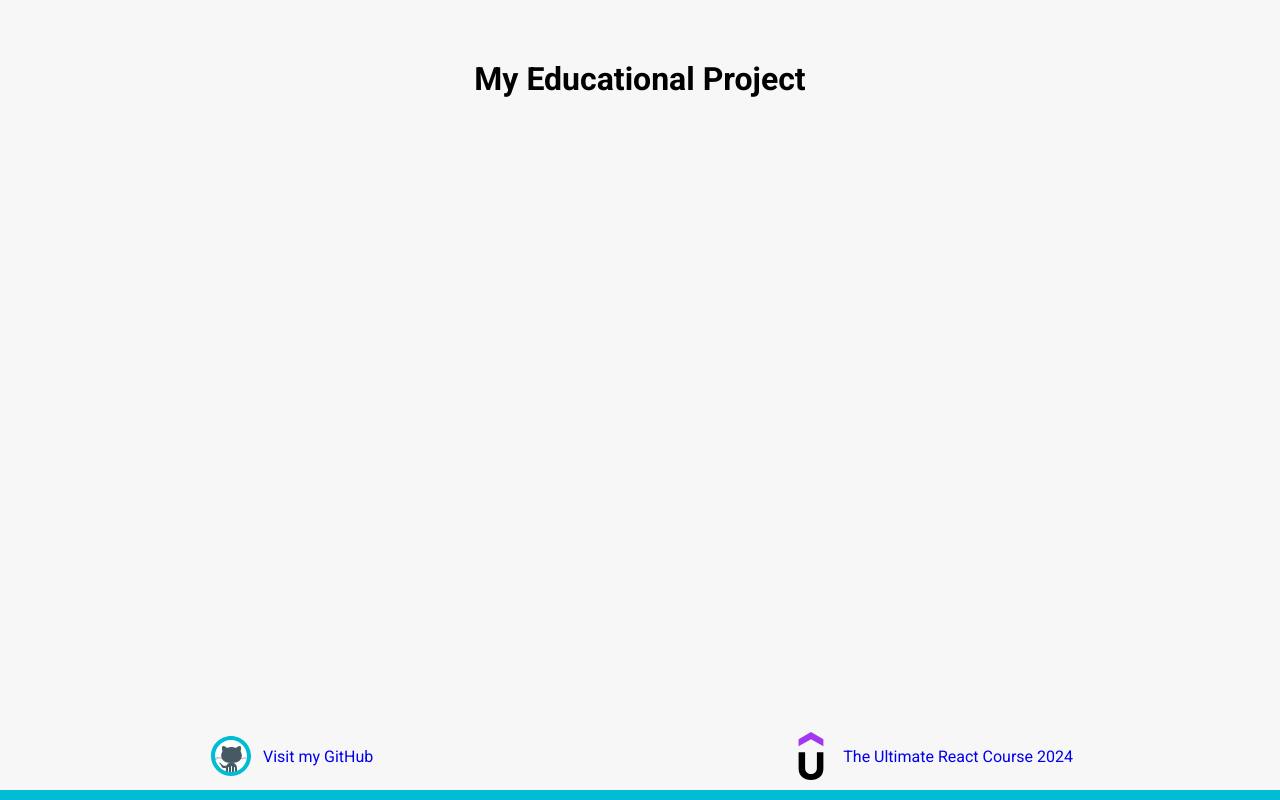
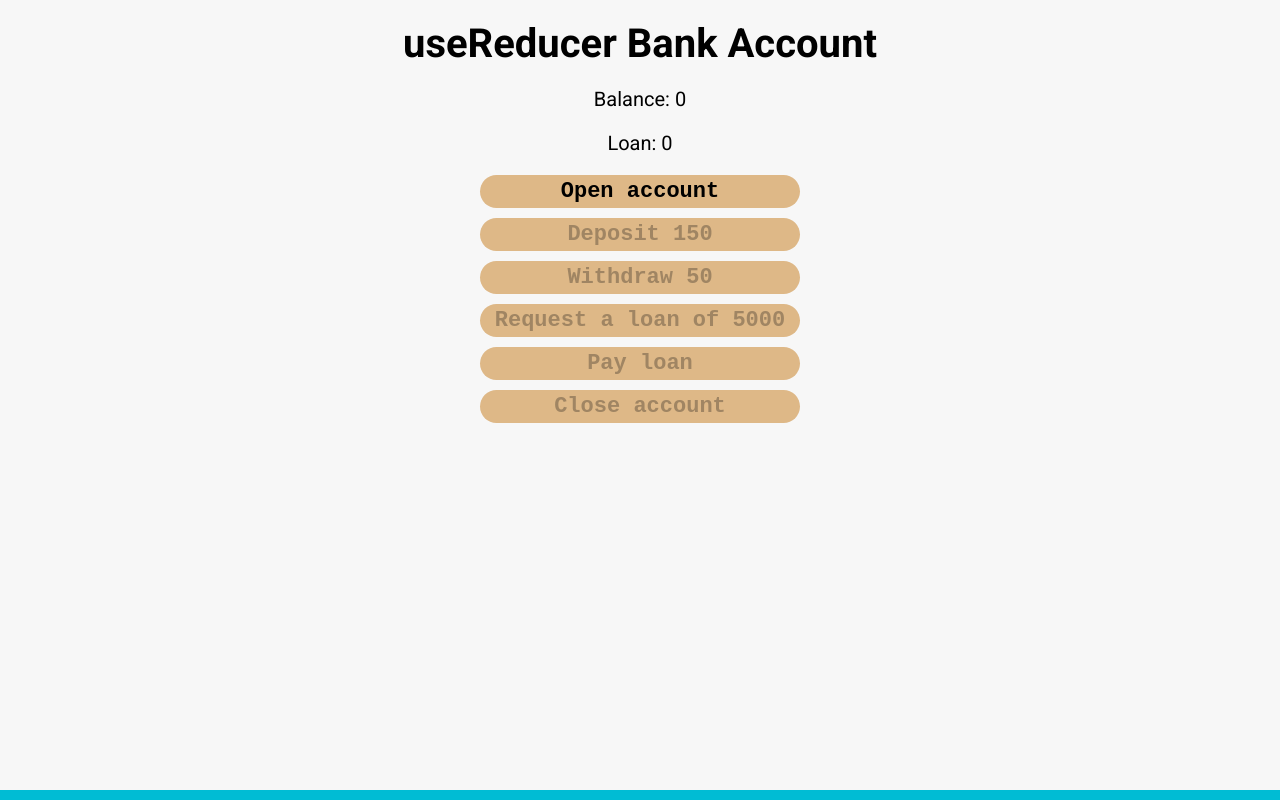
Before and after one commit to VitalyRK/2024-Jonas-ReactCourse, a React (Vite) app: page / in a window 1280 px wide. Built offline with nearby package versions, Linux system fonts and the light colour scheme.

Commit message:
feat: complete (Wed, Jan 31, 2024  6:52:58 PM)

```diff
--- a/src/App.tsx
+++ b/src/App.tsx
@@ -1,13 +1,81 @@
-import About from './components/About/About';
+import { useReducer } from 'react';
+import Info from './components/Info';
+import Main from './components/Main';
+import './global.css';
+import Control from './components/Control';
 
-import './global.css';
+interface IState {
+  balance: number;
+  loan: number;
+  isOpenAccount: boolean;
+  isTakeLoan: boolean;
+}
+
+const initialState: IState = {
+  balance: 0,
+  loan: 0,
+  isOpenAccount: false,
+  isTakeLoan: false,
+};
+
+export type Action = {
+  type: string;
+};
+
+function reducer(state: IState, action: Action): IState {
+  switch (action.type) {
+    case 'open':
+      if (state.isOpenAccount) return state;
+      return {
+        ...state,
+        balance: 500,
+        isOpenAccount: true,
+      };
+    case 'deposit':
+      return {
+        ...state,
+        balance: state.balance + 150,
+      };
+    case 'withdraw':
+      return {
+        ...state,
+        balance: state.balance - 50,
+      };
+    case 'requestLoan':
+      if (state.isTakeLoan) return state;
+      return {
+        ...state,
+        balance: state.balance + 5000,
+        loan: 5000,
+        isTakeLoan: true,
+      };
+    case 'payLoan':
+      if (!state.isTakeLoan) return state;
+      return {
+        ...state,
+        balance: state.balance - 5000,
+        loan: 0,
+        isTakeLoan: false,
+      };
+    case 'close':
+      if (state.balance === 0 && state.loan === 0) return initialState;
+      return state;
+    default:
+      throw new Error('Incorrect action type');
+  }
+}
 
 function App() {
+  const [{ balance, loan, isOpenAccount }, dispatch] = useReducer(
+    reducer,
+    initialState
+  );
+
   return (
-    <>
-      <h1>My Educational Project</h1>
-      <About />
-    </>
+    <Main>
+      <Info balance={balance} loan={loan} />
+      <Control dispatch={dispatch} isOpenAccount={isOpenAccount} />
+    </Main>
   );
 }
 
--- a/src/components/About/About.tsx
+++ /dev/null
@@ -1,43 +0,0 @@
-import ToolTip from '../ToolTip/ToolTip';
-import styles from './index.module.css';
-
-const About = () => {
-  return (
-    <section className={styles.about}>
-      <a
-        href="https://github.com/VitalyRK"
-        target="_blank"
-        className={styles.about__link}
-        rel="noreferrer"
-      >
-        <img
-          className={styles.img__github}
-          src="/github.svg"
-          loading="lazy"
-          decoding="async"
-          alt="GitHub icon"
-        />
-        <span>Visit my GitHub</span>
-      </a>
-      <a
-        href="https://www.udemy.com/course/the-ultimate-react-course/"
-        target="_blank"
-        className={styles.about__link}
-        rel="noreferrer"
-      >
-        <img
-          className={styles.img__github}
-          src="/udemy.svg"
-          loading="lazy"
-          decoding="async"
-          alt="Udemi icon"
-        />
-        <ToolTip text="Master modern React from beginner to advanced! Context API, React Query, Redux Toolkit, Tailwind, advanced patterns. Author: Jonas Schmedtmann">
-          <span>The Ultimate React Course 2024</span>
-        </ToolTip>
-      </a>
-    </section>
-  );
-};
-
-export default About;
--- a/src/components/About/index.module.css
+++ /dev/null
@@ -1,31 +0,0 @@
-.about {
-  width: 100%;
-  margin: 20px;
-  display: flex;
-  align-items: center;
-  justify-content: space-around;
-}
-
-.about__link {
-  display: inline-flex;
-  align-items: center;
-  justify-content: center;
-  gap: 8px;
-  text-decoration: none;
-}
-
-.about__link>span {
-  transition: color .3s ease;
-}
-
-.about__link>span:hover {
-  color: rgb(133, 133, 133);
-}
-
-.img__github {
-  transition: all .3s ease;
-}
-
-.img__github:hover {
-  filter: grayscale(100%);
-}
--- /dev/null
+++ b/src/components/Control.tsx
@@ -0,0 +1,47 @@
+import { Action } from '@/App';
+import ControlElement from './ControlElement';
+
+interface IProps {
+  dispatch: React.Dispatch<Action>;
+  isOpenAccount: boolean;
+}
+
+const Control = ({ dispatch, isOpenAccount }: IProps) => {
+  return (
+    <div className="control">
+      <ControlElement dispatch={dispatch} type={'open'} text="Open account" />
+      <ControlElement
+        dispatch={dispatch}
+        disabled={isOpenAccount}
+        type={'deposit'}
+        text="Deposit 150"
+      />
+      <ControlElement
+        dispatch={dispatch}
+        disabled={isOpenAccount}
+        type={'withdraw'}
+        text="Withdraw 50"
+      />
+      <ControlElement
+        dispatch={dispatch}
+        disabled={isOpenAccount}
+        type={'requestLoan'}
+        text="Request a loan of 5000"
+      />
+      <ControlElement
+        dispatch={dispatch}
+        disabled={isOpenAccount}
+        type={'payLoan'}
+        text="Pay loan"
+      />
+      <ControlElement
+        dispatch={dispatch}
+        disabled={isOpenAccount}
+        type={'close'}
+        text="Close account"
+      />
+    </div>
+  );
+};
+
+export default Control;
--- /dev/null
+++ b/src/components/ControlElement.tsx
@@ -0,0 +1,22 @@
+import { Action } from '@/App';
+
+interface IProps {
+  dispatch: React.Dispatch<Action>;
+  type: string;
+  text: string;
+  disabled?: boolean;
+}
+
+const ControlElement = ({ dispatch, type, text, disabled }: IProps) => {
+  return (
+    <button
+      className="ctrl-item"
+      onClick={() => dispatch({ type: type })}
+      disabled={disabled !== undefined ? !disabled : false}
+    >
+      {text}
+    </button>
+  );
+};
+
+export default ControlElement;
--- /dev/null
+++ b/src/components/Info.tsx
@@ -0,0 +1,15 @@
+interface IProps {
+  balance: number;
+  loan: number;
+}
+
+const Info = ({ balance, loan }: IProps) => {
+  return (
+    <div className="info">
+      <p>Balance: {balance}</p>
+      <p>Loan: {loan}</p>
+    </div>
+  );
+};
+
+export default Info;
--- /dev/null
+++ b/src/components/Main.tsx
@@ -0,0 +1,17 @@
+import { ReactNode } from 'react';
+
+interface IProps {
+  children: ReactNode;
+}
+
+const Main = ({ children }: IProps) => {
+  return (
+    <>
+      <h1>useReducer Bank Account</h1>
+
+      <div className="container">{children}</div>
+    </>
+  );
+};
+
+export default Main;
--- a/src/components/ToolTip/ToolTip.tsx
+++ /dev/null
@@ -1,35 +0,0 @@
-import { ReactElement, useState } from 'react';
-
-import styles from './index.module.css';
-
-interface IProps {
-  children: ReactElement;
-  text: string;
-}
-
-const ToolTip = ({ children, text }: IProps) => {
-  const [showToolTip, setShowToolTip] = useState(false);
-
-  const onMouseEnterHandler = () => {
-    setShowToolTip(true);
-  };
-
-  const onMouseLeaveHandler = () => {
-    setShowToolTip(false);
-  };
-
-  return (
-    <>
-      <div
-        className={styles.container}
-        onMouseEnter={onMouseEnterHandler}
-        onMouseLeave={onMouseLeaveHandler}
-      >
-        {children}
-        {showToolTip && <span className={styles.tooltip}>{text}</span>}
-      </div>
-    </>
-  );
-};
-
-export default ToolTip;
--- a/src/components/ToolTip/index.module.css
+++ /dev/null
@@ -1,21 +0,0 @@
-.container {
-  position: relative;
-  display: flex;
-}
-
-.tooltip {
-  position: absolute;
-  bottom: 0;
-  width: 180px;
-  padding: 4px 12px;
-  margin-left: calc(105%);
-  justify-content: center;
-  color: #FFFFFF;
-  background-color: var(--mainColor);
-  opacity: 0.4;
-  border-radius: 12px;
-  text-align: center;
-  white-space: pre-line;
-  font-weight: normal;
-  pointer-events: none;
-}
--- a/src/global.css
+++ b/src/global.css
@@ -14,28 +14,43 @@ body {
   height: 100vh;
   font-family: 'Roboto', sans-serif;
   background-color: #f7f7f7;
+  font-size: 20px;
   border-bottom: 10px solid var(--mainColor);
+  text-align: center;
 }
 
 #root {
-  height: 100vh;
+  height: 100svh;
   margin: 0 auto;
-  padding-top: 60px;
   display: flex;
   flex-direction: column;
   align-items: center;
-  justify-content: space-between;
 }
 
 button {
   background-color: inherit;
   border: none;
+  font-size: 22px;
+  font-weight: 600;
+  font-family: 'Courier New', Courier, monospace;
   cursor: pointer;
+  background-color: burlywood;
+  padding: 4px 15px;
+  border-radius: 30px;
   transition: all .3s ease;
 }
 
-button:hover {
-  filter: grayscale(90%);
+button:not([disabled]):hover {
+  transform: translateX(4px);
+}
+
+button[disabled]:hover {
+  cursor: not-allowed;
+}
+
+h1 {
+  margin: 20px;
+  padding: 0;
 }
 
 h2 {
@@ -49,3 +64,13 @@ h3 {
   font-size: 30px;
   font-weight: normal;
 }
+
+.info p {
+  margin-bottom: 20px;
+}
+
+.control {
+  display: flex;
+  flex-direction: column;
+  gap: 10px;
+}
```
